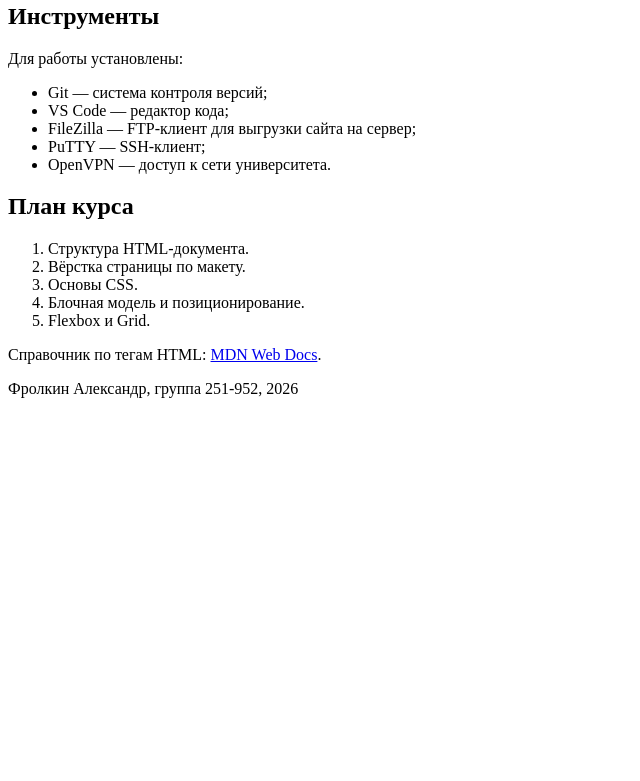
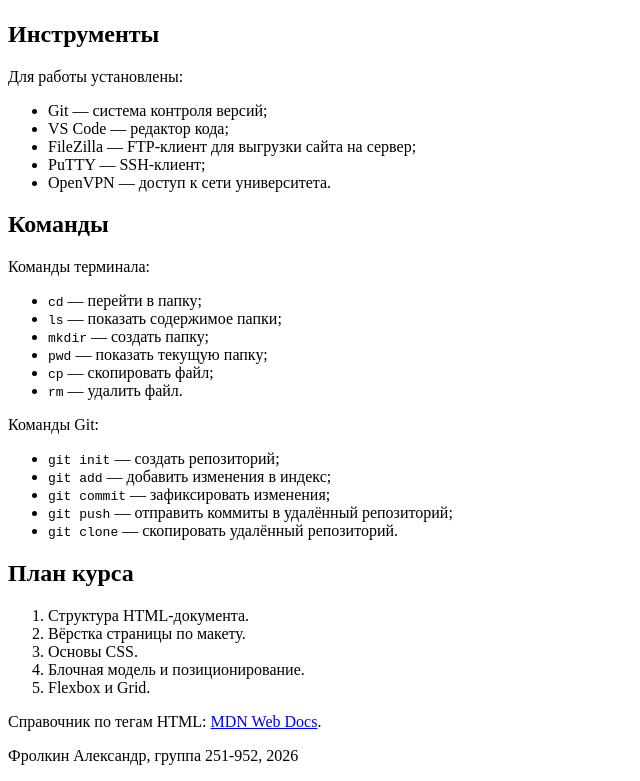
Before and after one commit to Ket1ine/web-labs, a plain HTML site: page lab1/index.html in a window 1280 px wide. Shown: the part 474-1255 px from the top of the page, without its empty margins (0-640 px from the left). Before the commit the page ends 888 px from the top, so only its background shows below. Drawn offline with Linux system fonts and the light colour scheme.

Commit message:
Добавлен раздел с командами терминала и Git

```diff
--- a/lab1/index.html
+++ b/lab1/index.html
@@ -12,6 +12,7 @@
       <ul>
         <li><a href="#about">О странице</a></li>
         <li><a href="#tools">Инструменты</a></li>
+        <li><a href="#commands">Команды</a></li>
         <li><a href="#plan">План курса</a></li>
       </ul>
     </nav>
@@ -41,6 +42,27 @@
       </ul>
     </section>
 
+    <section id="commands">
+      <h2>Команды</h2>
+      <p>Команды терминала:</p>
+      <ul>
+        <li><code>cd</code> — перейти в папку;</li>
+        <li><code>ls</code> — показать содержимое папки;</li>
+        <li><code>mkdir</code> — создать папку;</li>
+        <li><code>pwd</code> — показать текущую папку;</li>
+        <li><code>cp</code> — скопировать файл;</li>
+        <li><code>rm</code> — удалить файл.</li>
+      </ul>
+      <p>Команды Git:</p>
+      <ul>
+        <li><code>git init</code> — создать репозиторий;</li>
+        <li><code>git add</code> — добавить изменения в индекс;</li>
+        <li><code>git commit</code> — зафиксировать изменения;</li>
+        <li><code>git push</code> — отправить коммиты в удалённый репозиторий;</li>
+        <li><code>git clone</code> — скопировать удалённый репозиторий.</li>
+      </ul>
+    </section>
+
     <section id="plan">
       <h2>План курса</h2>
       <ol>
```
